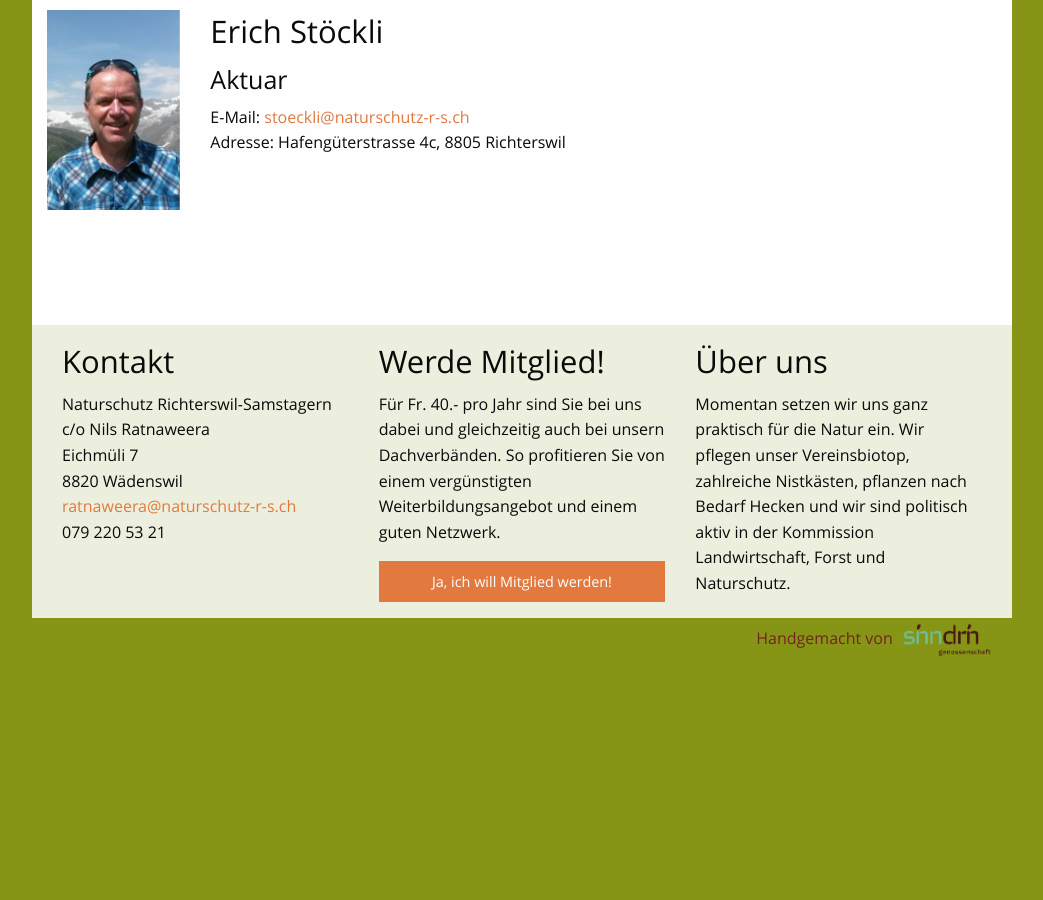
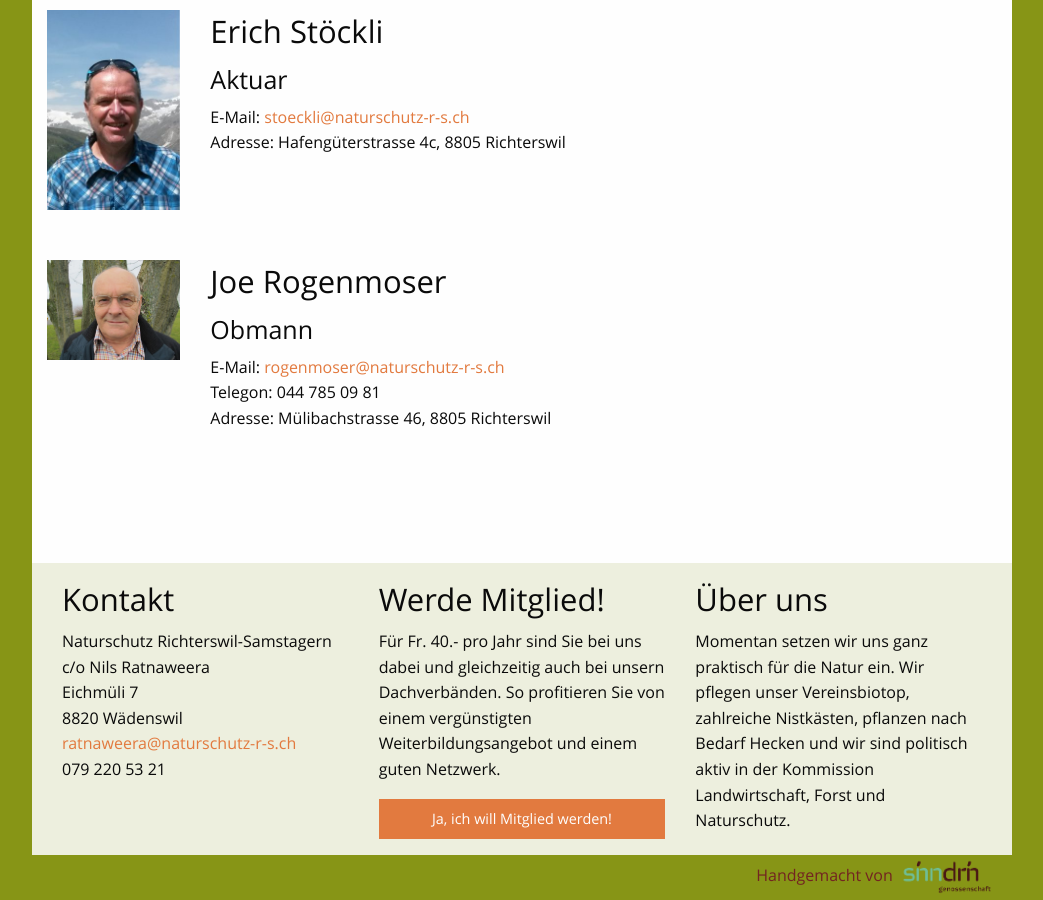
Before and after one commit to Naturschutz-Richterswil-Samstagern/Naturschutz-Richterswil-Samstagern.github.io, a Jekyll site: the page built from _pages/ueber-uns.md, in a window 1280 px wide and 900 px high, scrolled down 1823 px. Shown: the whole window, without its empty margins (118-1161 px from the left). Built offline with Jekyll 4.4.1, drawn with Linux system fonts in a browser that asks for light colours; before the commit the page ends 2501 px from its top, so only the background shows below that.

Commit message:
joe als Obmannn hinzugefügt

```diff
--- a/_pages/ueber-uns.md
+++ b/_pages/ueber-uns.md
@@ -91,4 +91,19 @@ Sie können den Jahresbericht gerne bei unserem [Präsidenten][praesident-email]
   </div>
 </div>
 
+<div class="row" style="margin-bottom:50px;">
+  <div class="large-2 columns">
+    <img width="133" src="/images/ueber-uns/joe.jpg"/>
+  </div>
+  <div class="large-10 columns">
+      <h3>Joe Rogenmoser</h3>
+      <h4>Obmann</h4>
+
+    <p>E-Mail: <a href="mailto:rogenmoser@naturschutz-r-s.ch">rogenmoser@naturschutz-r-s.ch</a><br>
+    Telegon: 044 785 09 81<br>
+    Adresse: Mülibachstrasse 46, 8805 Richterswil</p>
+  </div>
+</div>
+
+
 [praesident-email]: mailto:ratnaweera@naturschutz-r-s.ch
```
